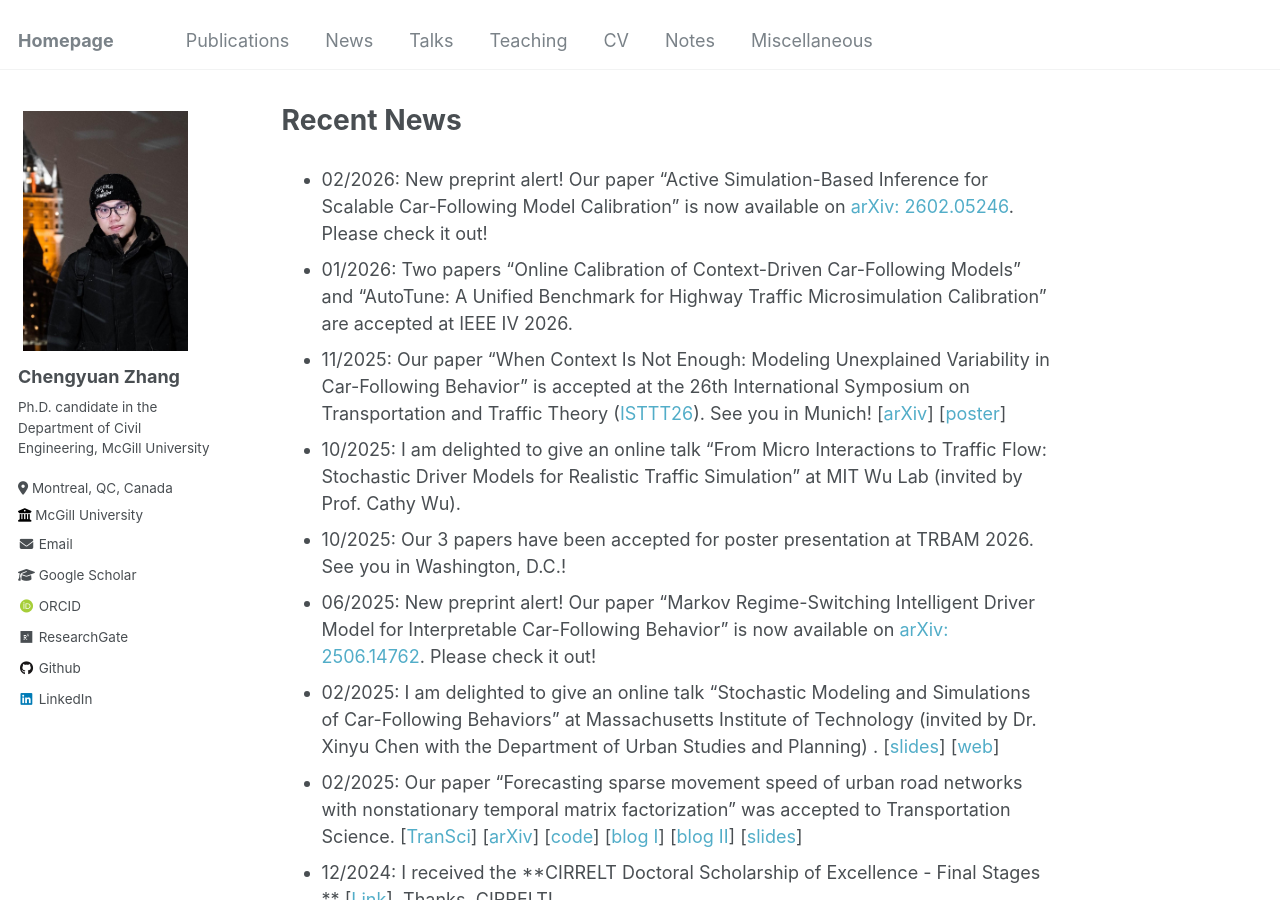
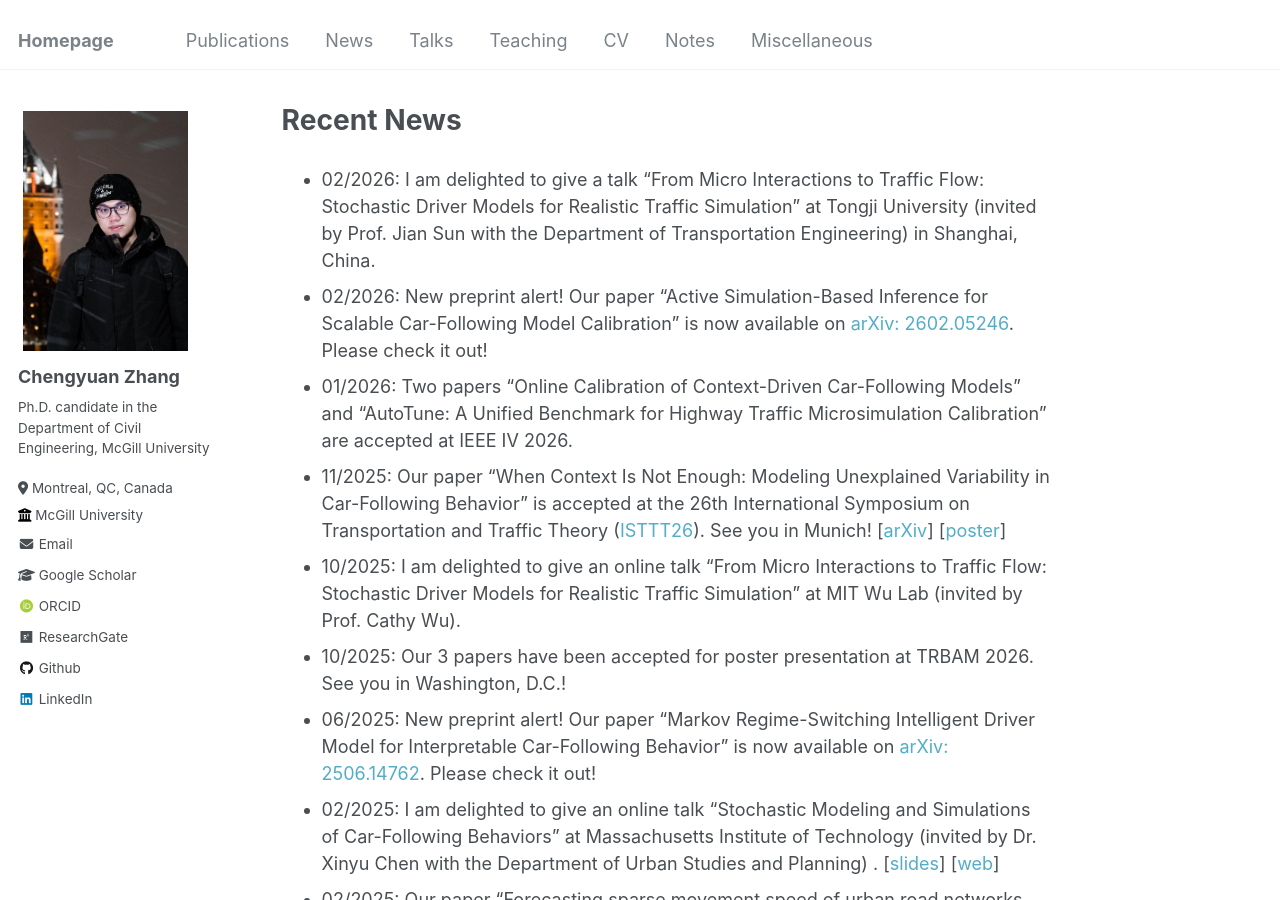
Before and after one commit to Chengyuan-Zhang/chengyuan-zhang.github.io, a Jekyll site: the page built from _pages/news.md, in a window 1280 px wide and 900 px high. Built offline with Jekyll 4.4.1, drawn with Linux system fonts in a browser that asks for light colours; some web fonts are replaced; comment, search, counter and statistics services are not loaded.

Commit message:
update talks

```diff
--- a/_pages/news.md
+++ b/_pages/news.md
@@ -5,6 +5,9 @@ permalink: /news/
 author_profile: true
 ---
 
+* 02/2026: I am delighted to give a talk "From Micro Interactions to Traffic Flow: Stochastic Driver Models for
+  Realistic Traffic Simulation" at Tongji University (invited by Prof. Jian Sun with the Department of Transportation
+  Engineering) in Shanghai, China.
 * 02/2026: New preprint alert! Our paper "Active Simulation-Based Inference for Scalable Car-Following Model
   Calibration" is now available on [arXiv: 2602.05246](https://arxiv.org/abs/2602.05246). Please check it out!
 * 01/2026: Two papers "Online Calibration of Context-Driven Car-Following Models" and "AutoTune: A Unified Benchmark for
@@ -30,8 +33,7 @@ author_profile: true
 * 11/2024: I am delighted to give a talk "Bayesian Calibration of Car-Following Models" at Beijing Institute of
   Technology (invited by Prof. Wenshuo Wang with the Department of Mechanical Engineering) in Beijing, China.
 * 10/2024: I am delighted to give a talk "Bayesian Calibration of Car-Following Models" at Shanghai Jiao Tong
-  University (invited by Prof. Yanyan Xu with the
-  Artificial Intelligence Institute) in Shanghai, China.
+  University (invited by Prof. Yanyan Xu with the Artificial Intelligence Institute) in Shanghai, China.
 * 04/2024: Our paper "Learning Car-Following Behaviors Using Bayesian Matrix Normal Mixture Regression" was accepted at
   IEEE IV24'. [[IEEE IV24'](https://ieeexplore.ieee.org/document/10588568)] [[arXiv](https://arxiv.org/pdf/2404.16023)]
 * 03/2024: Our paper "Calibrating Car-Following Models via Bayesian Dynamic Regression" has been selected for the PODIUM
```
Also changed, not shown: _pages/talks.md (+18 -7 lines).
